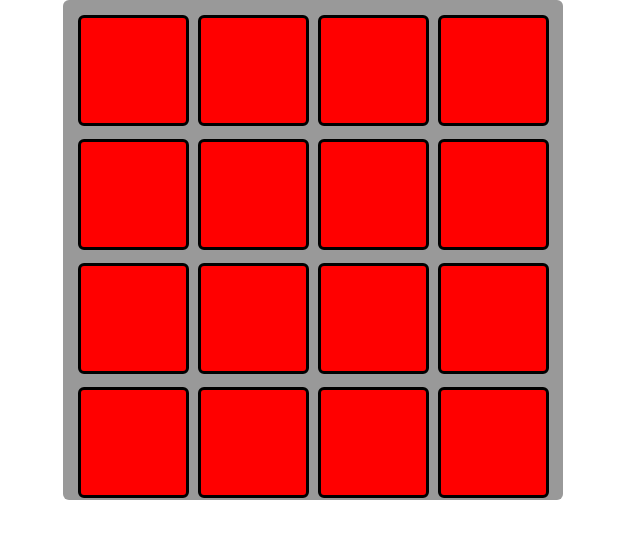
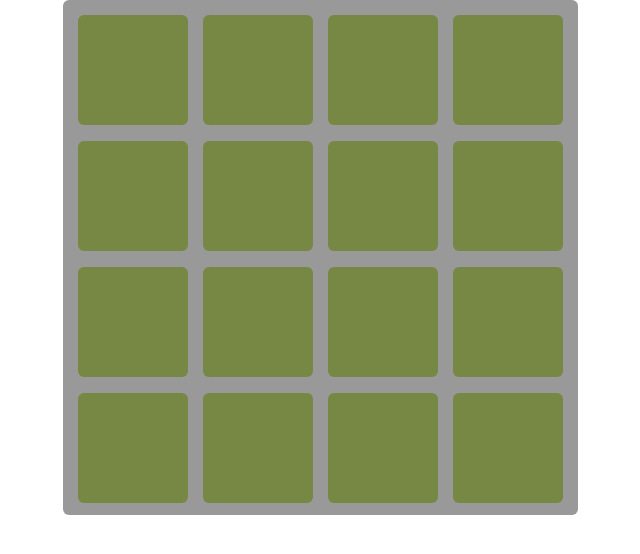
Before and after one commit to poormansevo/backbone-memory-game, a website: page index-prod.html in a window 1280 px wide. Shown: the whole page, without its empty margins (327-967 px from the left). Drawn offline with Linux system fonts and the light colour scheme; files whose address does not match are found by name.

Commit message:
Updates work in progress

```diff
--- a/css/main.css
+++ b/css/main.css
@@ -4,23 +4,23 @@
 }
 
 .board {
+    padding-left: 15px;
+    padding-top: 15px;
     background: #999999;
     width: 500px;
     height: 500px;
     margin: 0 auto;
-    /*border: 2px solid #0A0A0A;*/
     -moz-border-radius: 6px;
     -webkit-border-radius: 6px;
     border-radius: 6px;
 }
 
 .card {
-    width: 105px;
-    height: 105px;
-    margin-left: 15px;
-    margin-top: 15px;
-    /*margin-right: 15px;
-    margin-bottom: 15px;*/
+    width: 110px;
+    height: 110px;
+    margin-right: 15px;
+    /* -3px to make margins even as inline-block elements cause a gap */
+    margin-bottom: 12px;
     -webkit-perspective: 600px;
     -moz-perspective: 600px;
     display: inline-block;
@@ -28,17 +28,14 @@
 
 .card .front {
     position: absolute;
-    /*top: 0;*/
     width: inherit;
     height: inherit;
     z-index: 900;
-    border-style: solid;
-    border-color: #000000;
     moz-border-radius: 6px;
     webkit-border-radius: 6px;
     border-radius: 6px;
     text-align: center;
-    background-color: #FF0000;
+    background-color: #778844;
     -webkit-transform: rotateX(0deg) rotateY(0deg);
     -webkit-transform-style: preserve-3d;
     -webkit-backface-visibility: hidden;
@@ -60,12 +57,9 @@
 
 .card .back {
     position: absolute;
-    /*top: 0;*/
     width: inherit;
     height: inherit;
     z-index: 800;
-    border-style: solid;
-    border-color: #000000;
     moz-border-radius: 6px;
     webkit-border-radius: 6px;
     border-radius: 6px;
--- a/js/collections/CardSetCollection.js
+++ b/js/collections/CardSetCollection.js
@@ -10,4 +10,8 @@ MG.CardSetCollection = Backbone.Collection.extend({
         this.reset(this.shuffle(), {silent: true});
     },
 
+    destroy: function() {
+        console.log("CardSetCollection.destroy()");
+    }
+
 });
--- a/js/models/CardModel.js
+++ b/js/models/CardModel.js
@@ -17,4 +17,8 @@ MG.CardModel = Backbone.Model.extend({
 
     },
 
+    destroy: function() {
+        console.log("CardModel.destroy()");
+    }
+
 });
--- a/js/models/GameModel.js
+++ b/js/models/GameModel.js
@@ -6,4 +6,7 @@ MG.GameModel = Backbone.Model.extend({
         this.set("inprogress", false);
     },
 
+    destroy: function() {
+        console.log("GameModel.destroy()");
+    }
 });
--- a/js/views/CardView.js
+++ b/js/views/CardView.js
@@ -45,6 +45,7 @@ MG.CardView = Backbone.View.extend({
     },
 
     destroy: function() {
+        console.log("CardView.destroy()");
         this.remove();
         this.unbind();
     }
```
Also changed, not shown: js/init.js (+9 -0 lines), js/views/GameBoardView.js (+10 -0 lines).
